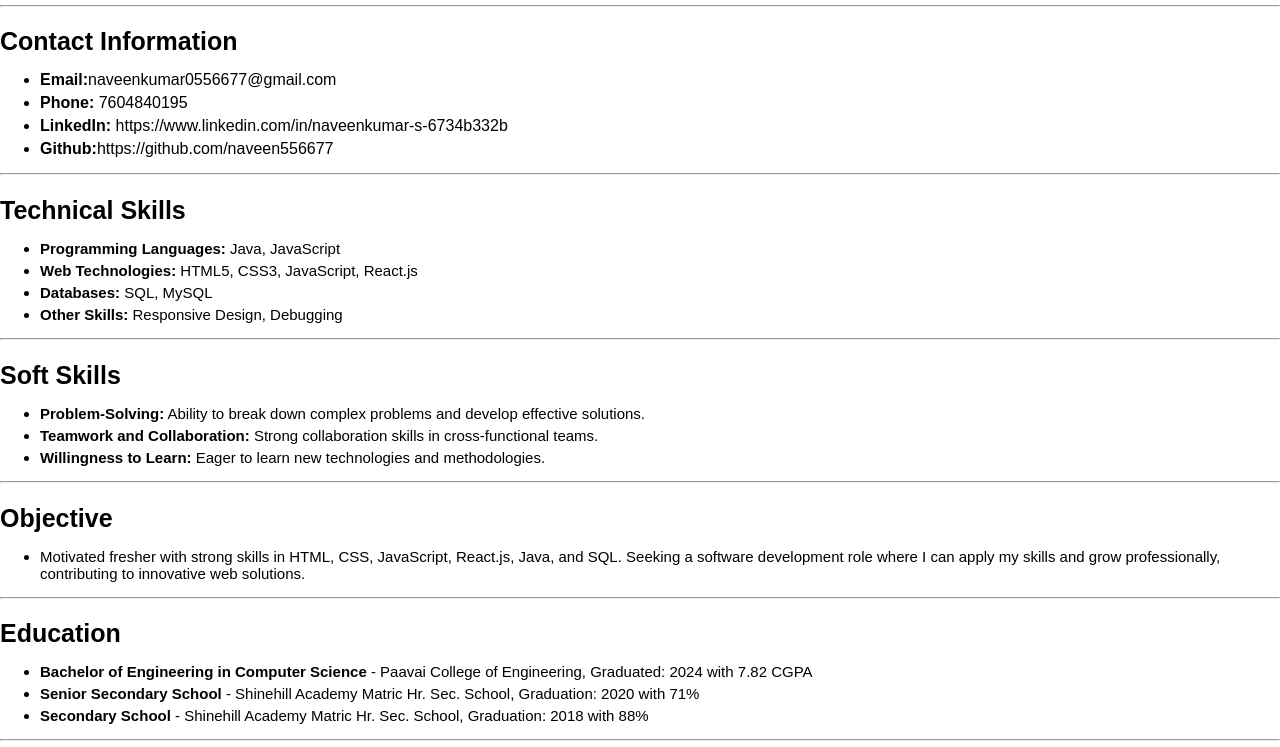
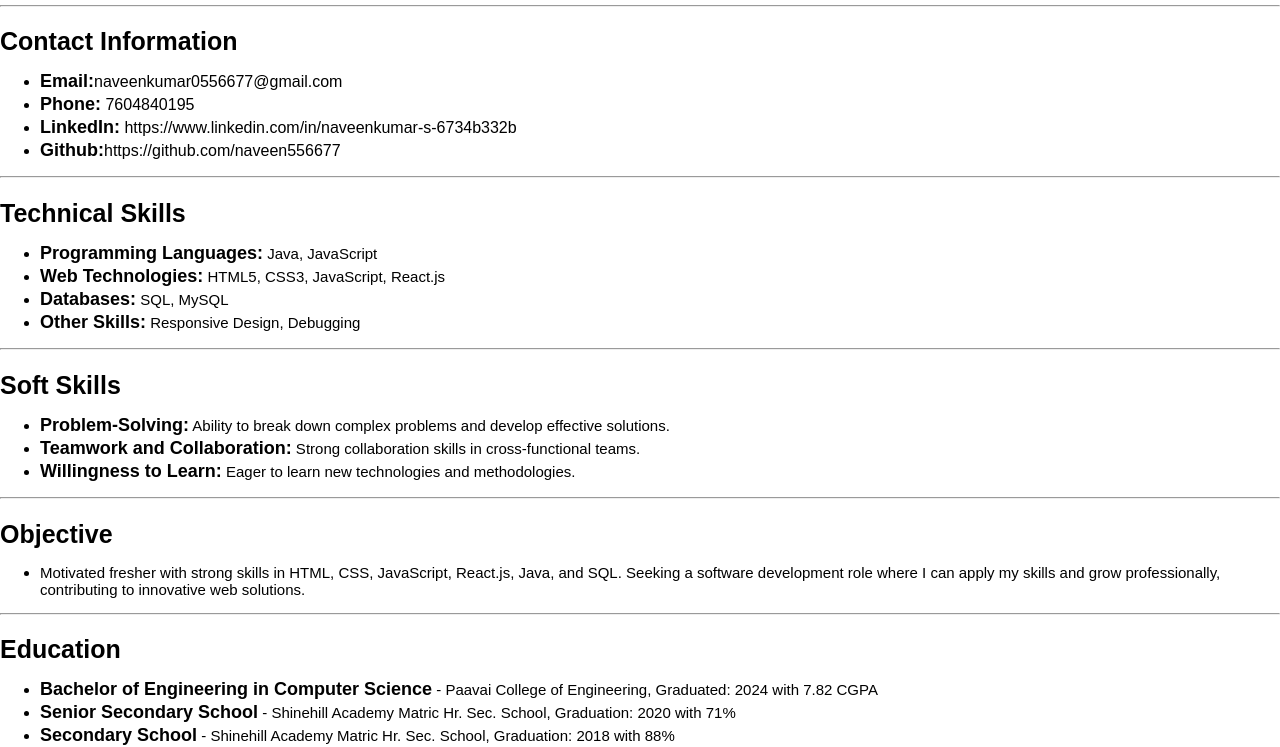
Before and after one commit to naveen556677/resume, a plain HTML site: page index.html in a window 1280 px wide. Shown: the part 57-804 px from the top of the page. Drawn offline with Linux system fonts and the light colour scheme.

Commit message:
Add files via upload

```diff
--- a/index.html
+++ b/index.html
@@ -17,12 +17,12 @@
 
         .sidebar h1 {
             font-size: 30px;
-            margin-bottom: 5px;
+            margin-bottom: 2px;
         }
 
         .sidebar p {
             font-size: 16px;
-            margin: 5px 0;
+            margin: 2px 0;
         }
 
         .sidebar a {
@@ -35,16 +35,19 @@
 
         h2 {
             font-size: 25px;
-            margin-bottom: 5px;
+            margin-bottom: 2px;
         }
 
         ul li {
-            margin-bottom: 5px;
+            margin-bottom: 2px;
         }
 
 
         .h1{
             font-size: 40px;
+        }
+        strong{
+            font-size: 18px;
         }
     </style>
 </head>
```
